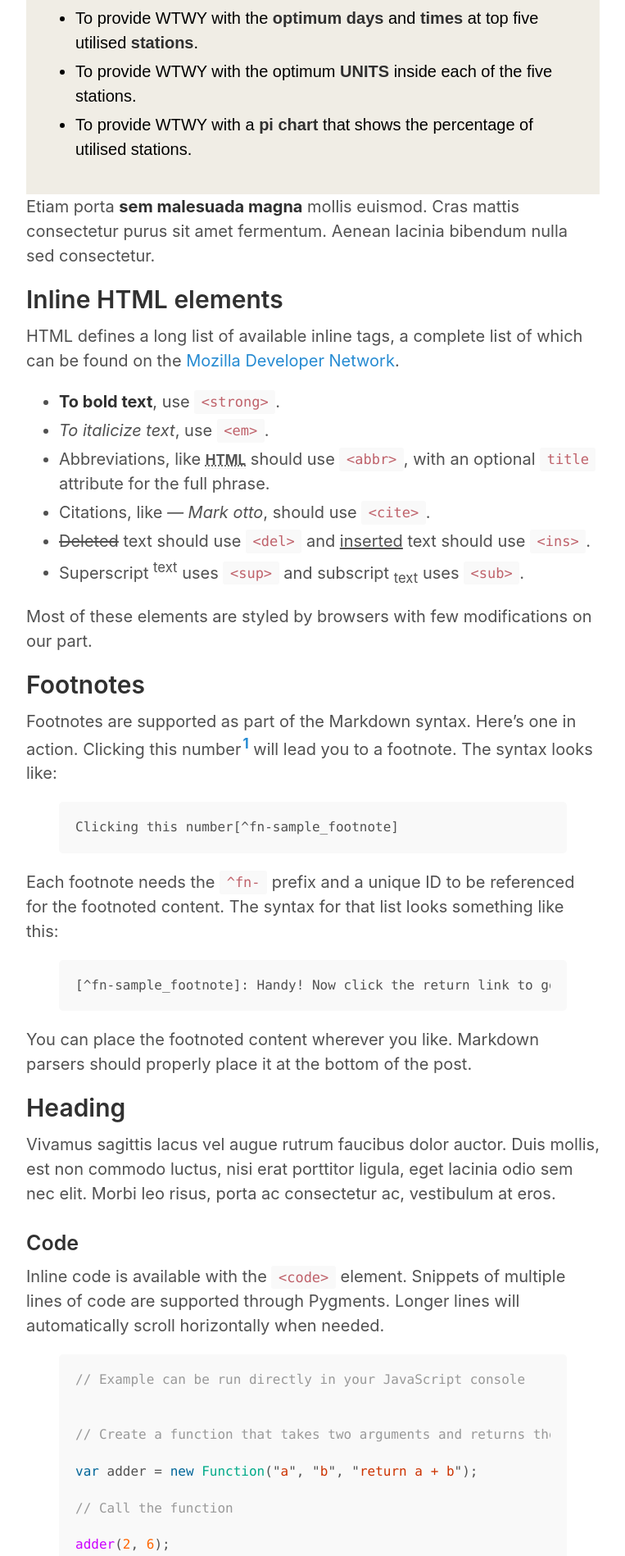
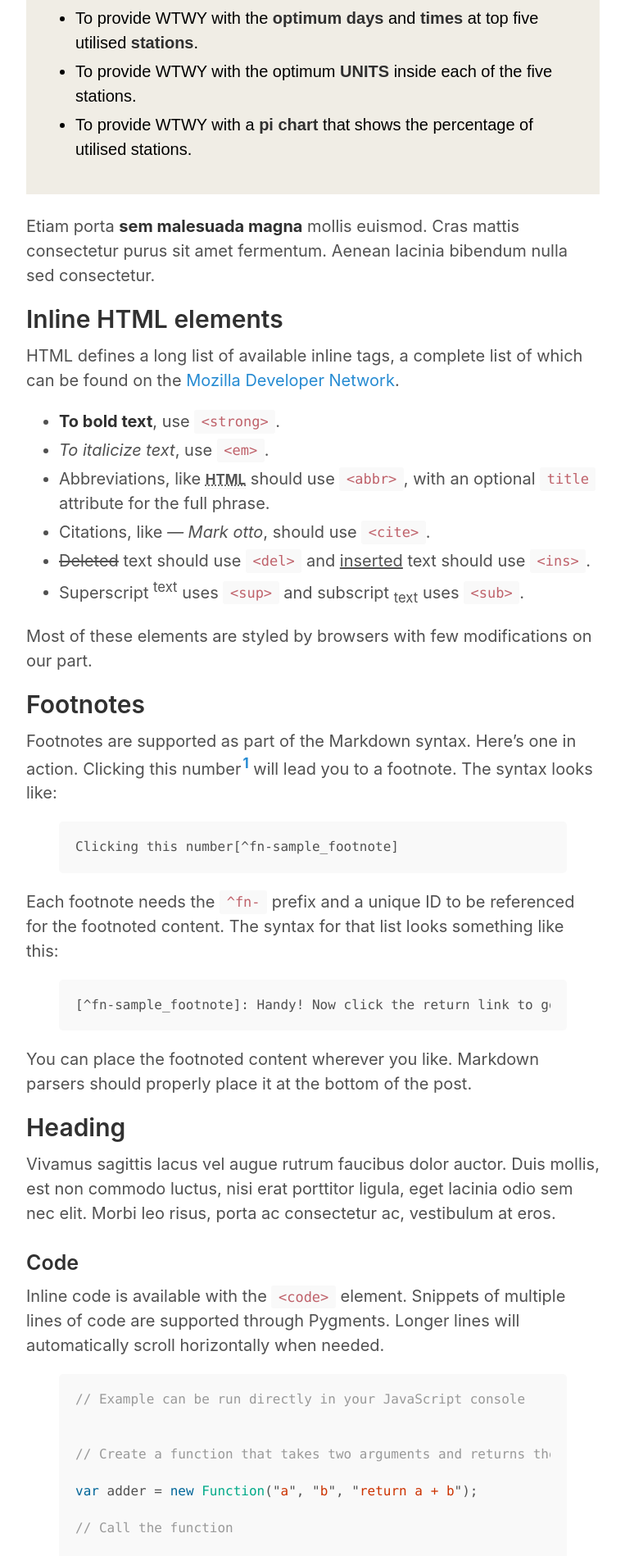
Before and after one commit to alafnan/alafnan.github.io, a Jekyll site: the page built from _posts/2015-01-6-example-content.md, in a window 1280 px wide. Shown: the part 673-2571 px from the top of the page at 82% size, without its empty margins (258-1021 px from the left). Built offline with Jekyll 4.4.1, drawn with Linux system fonts in a browser that asks for light colours.

Commit message:
Update 2015-01-6-example-content.md

```diff
--- a/_posts/2015-01-6-example-content.md
+++ b/_posts/2015-01-6-example-content.md
@@ -10,7 +10,7 @@ Group Members: Bader Alafnan, Khaled Al Qahtani, Abdulrahman Alshetwi, Aiman Alg
 
 <h1 style="font-size:1.5em; color:#880D0D; margin-top: 3rem; margin-bottom: 1rem;">Project objectives:</h1>
 
-<div style="margin-bottom 1rem; padding: 1rem;   color: #000000;   background-color: #F0EDE5; font-family: Arial, Helvetica, sans-serif">
+<div style="margin-bottom: 1.2rem; padding: 1rem;   color: #000000;   background-color: #F0EDE5; font-family: Arial, Helvetica, sans-serif">
   <ul>
   <li>To help <strong>WomenTechWomensYes</strong> (WTWY) organisation to optimise the placement of thier street teams.</li>
   <li>To provide WTWY with <strong>bussiness solutions</strong> to reduce the <strong>cost</strong> of thier advertisment project.</li>
```
